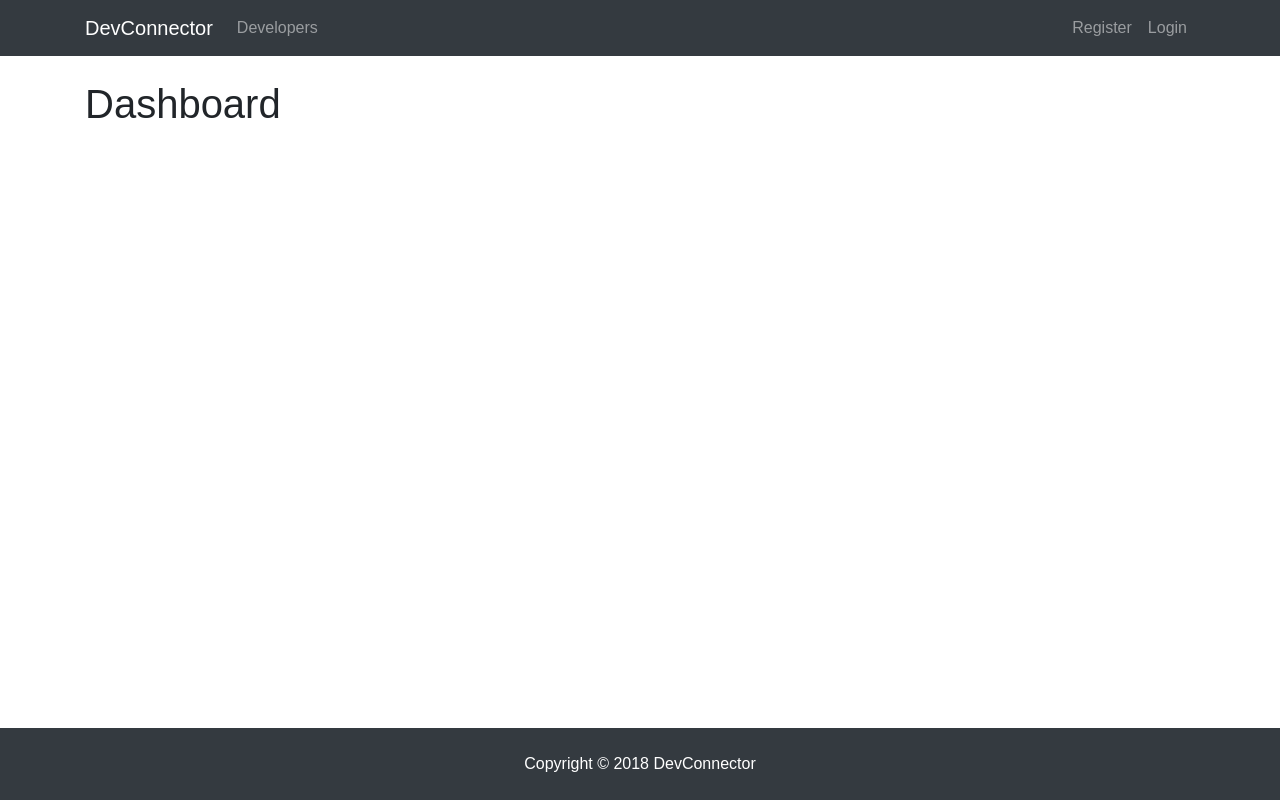
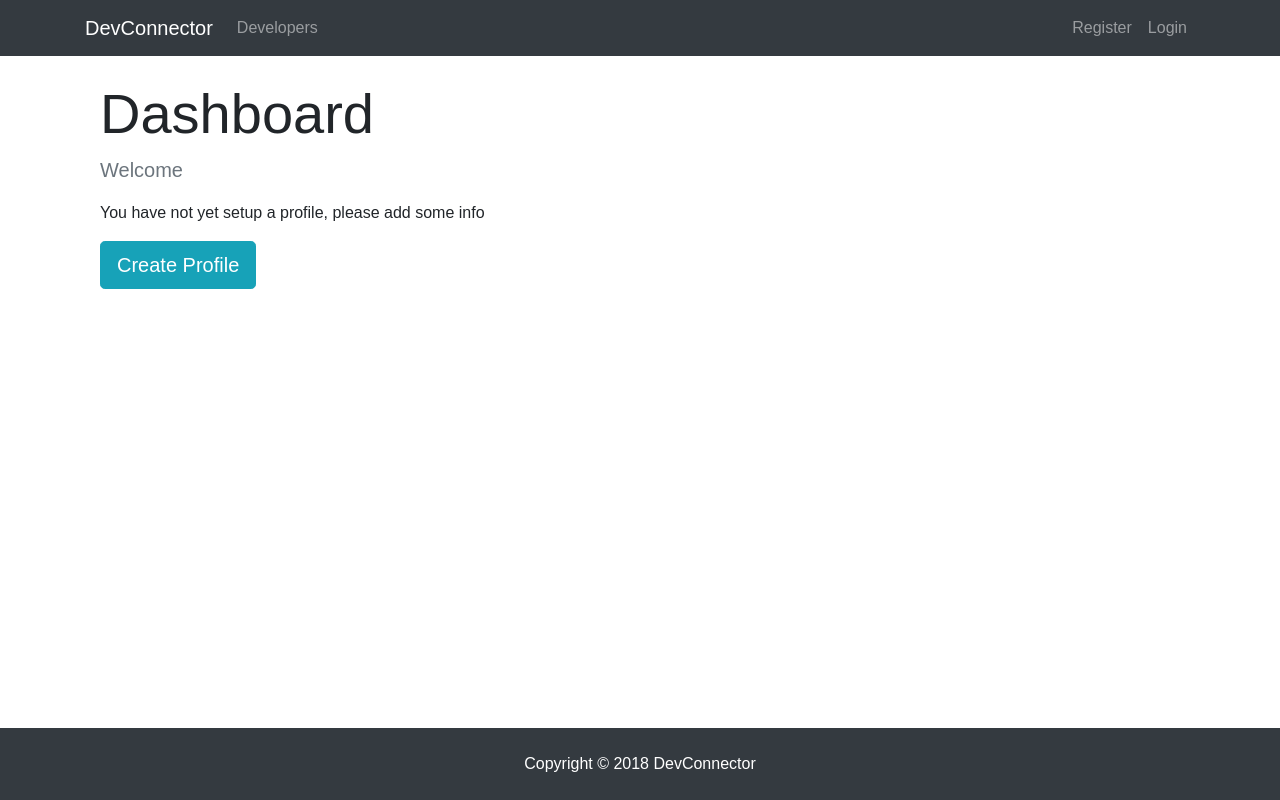
Before and after one commit to chungleee/mern-social-network, a React (Create React App) app in the folder client/: page /dashboard in a window 1280 px wide. Built offline with nearby package versions, Linux system fonts and the light colour scheme; no server answers.

Commit message:
setup spinner component, user profile render logic

```diff
--- /dev/null
+++ b/client/src/components/common/Spinner.js
@@ -0,0 +1,16 @@
+import React from 'react';
+import spinner from './spinner.gif';
+
+const Spinner = () => {
+  return (
+    <div>
+      <img
+        src={spinner}
+        alt="Loading..."
+        style={{width:'200px', margin:'auto', display: 'block'}}
+      />
+    </div>
+  )
+}
+
+export default Spinner
--- a/client/src/components/dashboard/Dashboard.js
+++ b/client/src/components/dashboard/Dashboard.js
@@ -1,7 +1,9 @@
 import React, { Component } from 'react';
+import { Link } from 'react-router-dom';
 import PropTypes from 'prop-types';
 import { connect } from 'react-redux';
 import { getCurrentProfile } from '../../actions/profileActions';
+import Spinner from '../common/Spinner';
 
 class Dashboard extends Component {
   componentDidMount() {
@@ -9,12 +11,54 @@
   }
 
   render() {
+    const { user } = this.props.auth
+    const { profile, loading } = this.props.profile
+
+    let dashboardContent
+    if(profile === null || loading) {
+      dashboardContent = <Spinner />
+    } else {
+      // check if logged in user has profile data
+      if(Object.keys(profile).length > 0) {
+        dashboardContent = <h4>TODO: DISPLAY PROFILE</h4>
+      } else {
+        // user is logged in but no profile
+        dashboardContent = (
+          <div>
+            <p className="lead text-muted">Welcome { user.name }</p>
+            <p>You have not yet setup a profile, please add some info</p>
+            <Link to='/create-profile' className='btn btn-lg btn-info'>Create Profile</Link>
+          </div>
+        )
+      }
+    }
+
     return (
-      <div>
-        <h1>Dashboard</h1>
+      <div className='dashboard'>
+        <div className="container">
+          <div className="row">
+            <div className="col-md-12">
+              <h1 className="display-4">Dashboard</h1>
+              {dashboardContent}
+            </div>
+          </div>
+        </div>
       </div>
     )
   }
 }
 
-export default connect(null, { getCurrentProfile })(Dashboard)
+Dashboard.propTypes = {
+  getCurrentProfile: PropTypes.func.isRequired,
+  auth: PropTypes.object.isRequired,
+  profile: PropTypes.object.isRequired
+}
+
+const mapStateToProps = (state) => {
+  return {
+    profile: state.profile,
+    auth: state.auth
+  }
+}
+
+export default connect(mapStateToProps, { getCurrentProfile })(Dashboard)
```
Also changed, not shown: client/src/components/common/spinner.gif (added).
